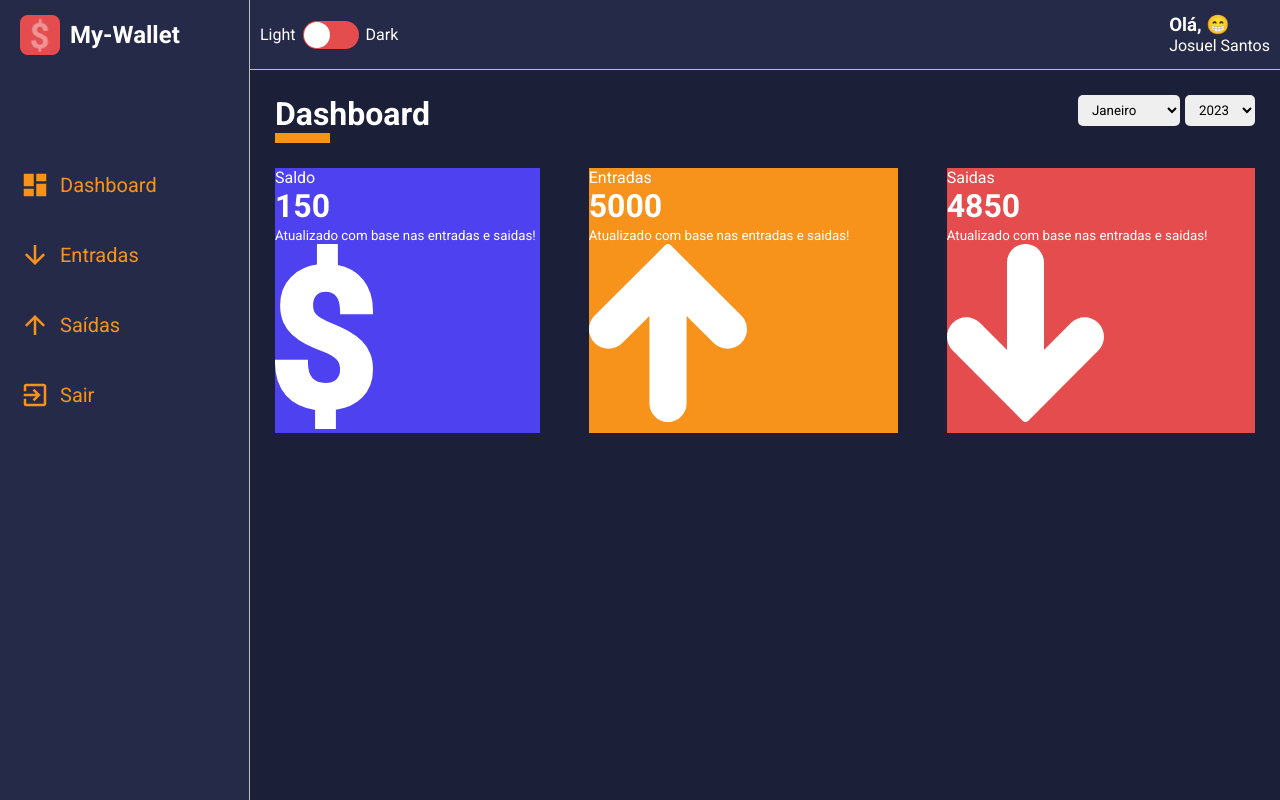
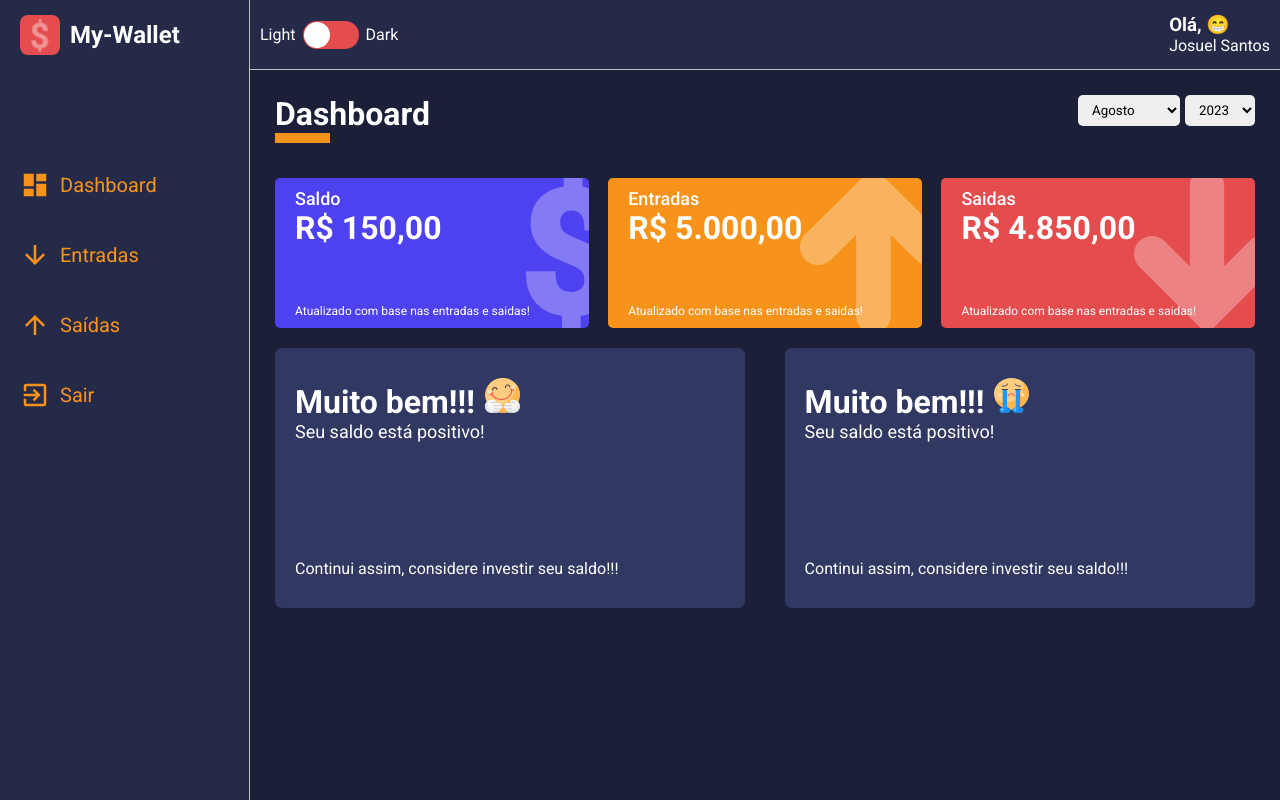
Before and after one commit to JosuelSantosDEV/MyWallet, a React (Create React App) app: page /dashboard in a window 1280 px wide. Built offline with nearby package versions, Linux system fonts and the light colour scheme.

Commit message:
Trabalhando na criacao dos cards do dashboard

```diff
--- a/package.json
+++ b/package.json
@@ -11,6 +11,7 @@
     "@types/react": "^18.3.3",
     "@types/react-dom": "^18.3.0",
     "react": "^18.3.1",
+    "react-countup": "^6.5.3",
     "react-dom": "^18.3.1",
     "react-icons": "^5.2.1",
     "react-router-dom": "^6.26.1",
--- /dev/null
+++ b/src/components/MessageBox/index.tsx
@@ -0,0 +1,45 @@
+import React from "react"
+import { Container } from "./styles"
+
+import happyImg from "../../assets/happy.svg"
+import sadImg from "../../assets/sad.svg"
+
+interface IMessageBoxProps{
+    title: string;
+    description: string;
+    footerText: string;
+    icon: "happy" | "sad";
+}
+
+const MessageBox: React.FC<IMessageBoxProps> = ({title, description, footerText, icon})=>{
+
+    const handleIconSelected = (icon: string)=>{
+        switch(icon){
+            case "happy":
+                return happyImg;
+            case "sad":
+                return sadImg;
+        }
+    }
+
+    return (
+        <Container>
+            <header>
+                <h1>
+                    {title}
+                    <img src={handleIconSelected(icon)} alt={title} />
+                </h1>
+                <p>
+                    {description}
+                </p>
+            </header>
+            <footer>
+                <span>
+                    {footerText}
+                </span>
+            </footer>
+        </Container>
+    )
+}
+
+export default MessageBox;
--- /dev/null
+++ b/src/components/MessageBox/styles.ts
@@ -0,0 +1,26 @@
+import styled from "styled-components";
+
+export const Container = styled.div`
+    width: 48%;
+    height: 260px;
+
+    background-color: ${props => props.theme.colors.tertiary};
+    color: ${props => props.theme.colors.white};
+
+    border-radius:7px ;
+    margin: 10px 0;
+    padding: 30px 20px;
+
+    display: flex;
+    flex-direction: column;
+    justify-content: space-between;
+
+    > header img {
+        width: 35px;
+        margin-left: 10px;
+    }
+
+    > header p {
+        font-size: 18px;
+    }
+`;
--- a/src/components/WalletBox/index.tsx
+++ b/src/components/WalletBox/index.tsx
@@ -1,5 +1,6 @@
 import React from "react"
 import { Container } from "./styles";
+import CountUp from "react-countup";
 
 import dollarImg from "../../assets/dollar.svg"
 import arrowUpImg from "../../assets/arrow-up.svg"
@@ -13,7 +14,7 @@ interface IWalletBoxProps{
     icon: "dollar" | "arrowUp" | "arrowDown";
     color: string;
 }
-function handleIcon(icon: "dollar" | "arrowUp" | "arrowDown"){
+function handleIconSelected(icon: "dollar" | "arrowUp" | "arrowDown"){
     if(icon === "dollar") return dollarImg;
     if(icon === "arrowUp") return arrowUpImg;
     return arrowDownImg;
@@ -22,9 +23,18 @@ const WalletBox: React.FC<IWalletBoxProps>= ({title, amount, footerLabel, icon,c
     return (
         <Container color={color}>
             <span>{title}</span>
-            <h1>{amount}</h1>
+            <h1>
+                <CountUp
+                    end={amount}
+                    prefix="R$ "
+                    separator="."
+                    decimal=","
+                    decimals={2}
+                    preserveValue
+                ></CountUp>
+            </h1>
             <small>{footerLabel}</small>
-            <img src={handleIcon(icon)} alt={title} />
+            <img src={handleIconSelected(icon)} alt={title} />
         </Container>
     )
 }
--- a/src/components/WalletBox/styles.ts
+++ b/src/components/WalletBox/styles.ts
@@ -5,5 +5,34 @@ interface IContainerProps{
 }
 
 export const Container = styled.div<IContainerProps>`
+    width: 32%;
+    height: 150px;
+    margin: 10px 0;
+
     background-color: ${props => props.color};
+    color: ${props => props.theme.colors.white};
+
+    border-radius: 5px;
+    padding: 10px 20px;
+
+    position:  relative;
+    overflow: hidden;
+
+    > img {
+        height: 110%;
+        position: absolute;
+        top: -10px;
+        right: -25px;
+        opacity: .3;
+    }
+    > span{
+        font-size: 18px;
+
+        font-weight: 500;
+    }
+    > small{
+        font-size: 12px;
+        position: absolute;
+        bottom: 10px;
+    }
 `;
--- a/src/pages/Dashboard/index.tsx
+++ b/src/pages/Dashboard/index.tsx
@@ -5,10 +5,11 @@ import SelectInput from "../../components/SelectInput";
 import { gains } from "../../repositories/gains";
 import { expenses } from "../../repositories/expenses";
 import WalletBox from "../../components/WalletBox";
+import MessageBox from "../../components/MessageBox";
 
 const Dashboard: React.FC = () => {
 
-    const [monthSelected, setMonthSelected] = useState<number>();
+    const [monthSelected, setMonthSelected] = useState<number>(new Date().getMonth() + 1);
     const [yearSelected, setYearSelected] = useState<number>();
 
 
@@ -87,6 +88,18 @@ const Dashboard: React.FC = () => {
                     color="#E44C4E"
                     icon="arrowDown"
                 />
+                <MessageBox
+                    title="Muito bem!!!"
+                    description="Seu saldo está positivo!"
+                    footerText="Continui assim, considere investir seu saldo!!!"
+                    icon="happy"
+                />
+                <MessageBox
+                    title="Muito bem!!!"
+                    description="Seu saldo está positivo!"
+                    footerText="Continui assim, considere investir seu saldo!!!"
+                    icon="sad"
+                />
             </Content>
         </Container>
     </>
--- a/src/pages/Dashboard/styles.ts
+++ b/src/pages/Dashboard/styles.ts
@@ -4,5 +4,6 @@ export const Container = styled.div``;
 
 export const Content = styled.div`
     display: flex;
-    gap: 5%;
+    justify-content: space-between;
+    flex-wrap: wrap;
 `;
```
Also changed, not shown: 1 other file (tests, documents, lock files or other folders).
